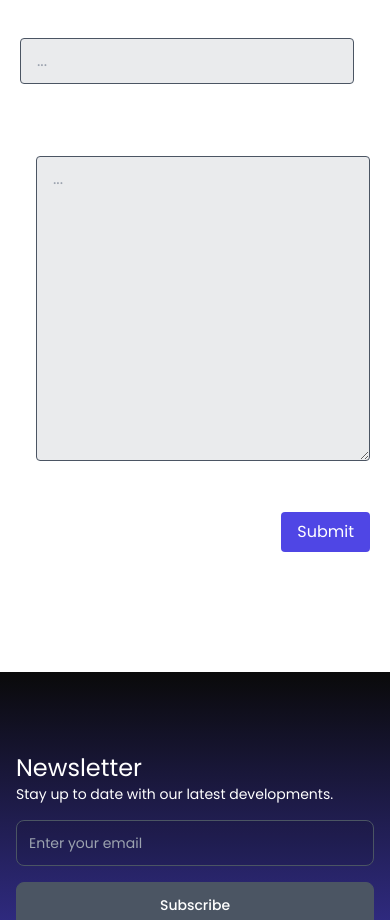
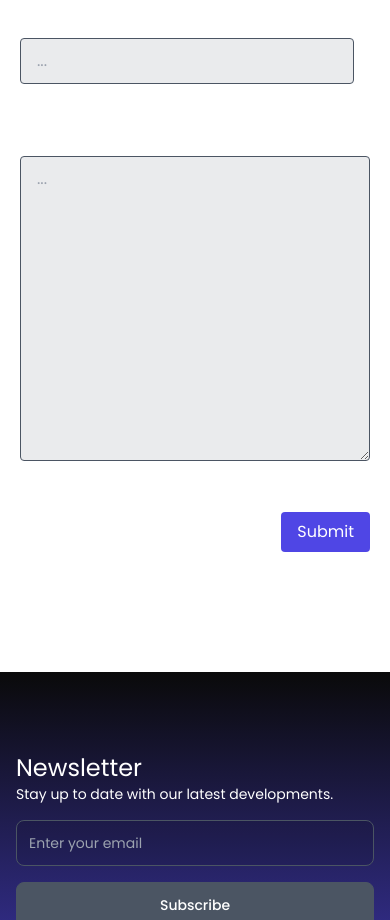
Before and after one commit to liamtphillips/LPSecurity, a React (Vite) app: page /contact in a window 390 px wide. Shown: the part 900-1820 px from the top of the page. Built offline with nearby package versions, Linux system fonts and the light colour scheme.

Commit message:
css changes

```diff
--- a/src/App.jsx
+++ b/src/App.jsx
@@ -22,7 +22,7 @@ const App = () => {
           </div>
         </div>
         {/* Main content container */}
-        <div className="relative z-10 h-auto">
+        <div className="relative z-10 h-auto overflow-hidden">
           <Navbar className />
           <Routes>
             <Route path="/" element={<Home />} className="container mx-auto" />
--- a/src/components/OurPlatform.jsx
+++ b/src/components/OurPlatform.jsx
@@ -13,7 +13,7 @@ const Newpage = () => {
             </svg>
 
         <motion.div
-            className=' container mx-auto'
+            className='container mx-auto'
             initial="hidden"
             whileInView="visible"
             viewport={{ once: true, amount: 0.5 }}
@@ -23,7 +23,7 @@ const Newpage = () => {
               visible: { opacity: 1, y: 0 },
             }}
           >
-            <div className='flex text-white justify-center items-center  lg:mt-10 mt-20'>
+            <div className='flex text-white justify-center items-center  md:mt-0 lg:mt-10 mt-20'>
                 <div className='border-gray-600 border px-5 rounded-full py-2'>Our Platform</div>
             </div>
             <div className='flex  justify-center'>
--- a/src/components/ProblemSolve.jsx
+++ b/src/components/ProblemSolve.jsx
@@ -7,7 +7,7 @@ import JourneyComponent from './JourneyComponent';
 
 const Security = () => {
   return (
-    <div id="security" className='min-h-screen'>
+    <div id="security" className='lg:min-h-screen'>
       <motion.div
         className='flex flex-col max-w-xl text-center text-white py-4 mb-4 mx-auto'
         initial="hidden"
--- a/src/pages/Contact.jsx
+++ b/src/pages/Contact.jsx
@@ -69,7 +69,7 @@ const Contact = () => {
           </div>
         </div>
         {/* Right Column */}
-        <div className="w-full pl-4 mb-6 md:mb-0">
+        <div className="w-full lg:pl-4 mb-6 md:mb-0">
           <div className="mb-6">
             <label className="block tracking-wide text-white text-xs  mb-2" htmlFor="message">
               Message
```
